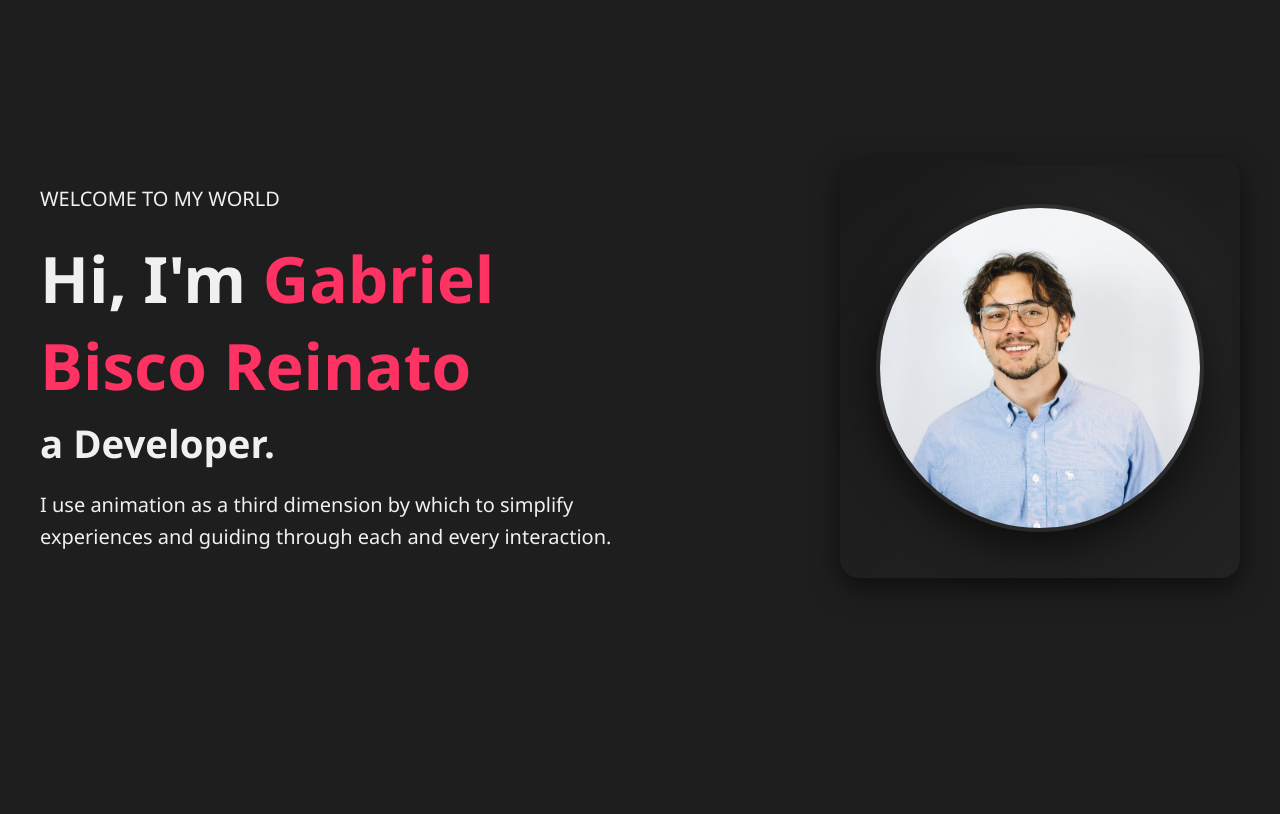
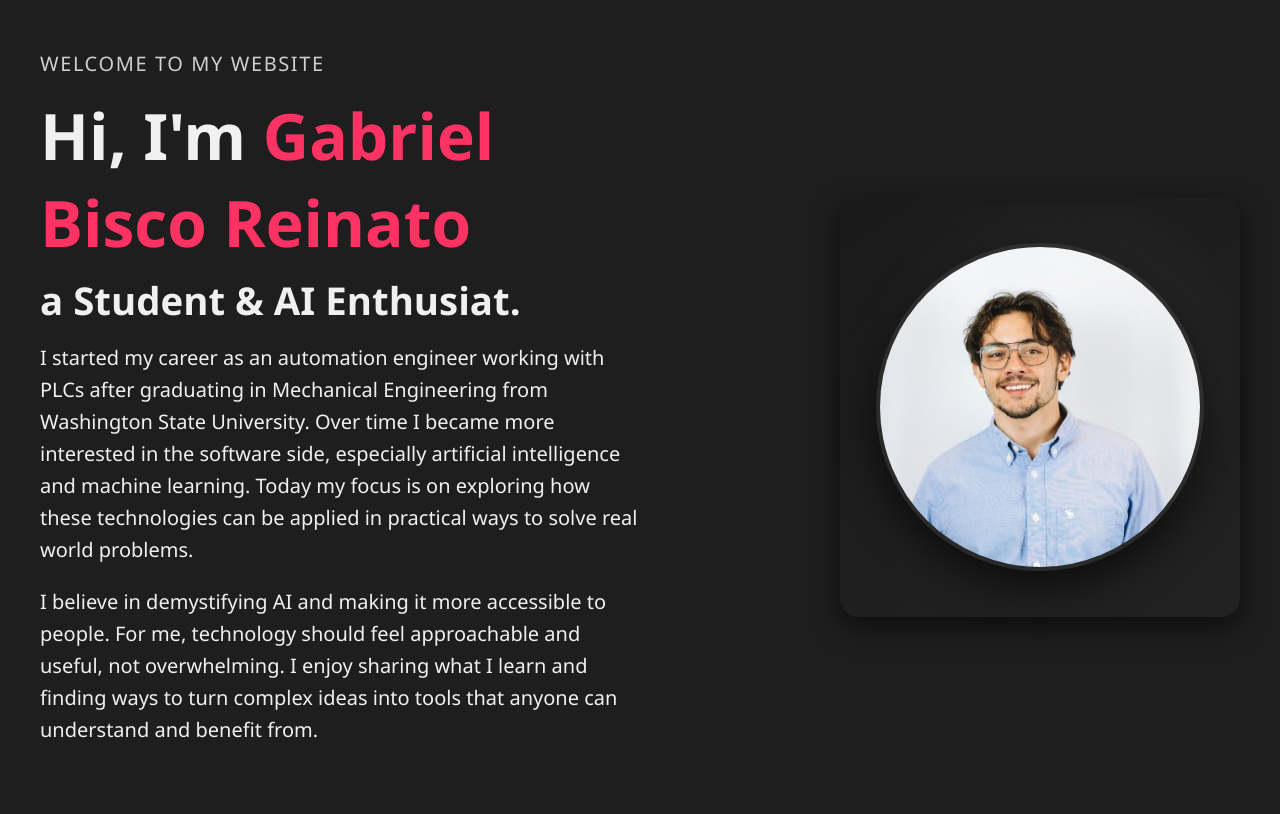
Before and after one commit to gbiscor1/jhu_software_concepts, a Flask app: page / in a window 1280 px wide. Shown: the part 54-868 px from the top of the page. Before the commit the page ends 636 px from the top, so only its background shows below. Run offline with Flask 3, Linux system fonts and the light colour scheme.

Commit message:
START OF COMMIT EDITMSG added readme text and comments to html templates added personal website project json and thumbnail image added screenshot pdf of website improved comments small patches to style.css replaced placeholder text END OF COMMIT EDITMSG

```diff
--- a/module_1/personal_website/app/__init__.py
+++ b/module_1/personal_website/app/__init__.py
@@ -6,6 +6,8 @@ from flask import Flask
 from .routes import bp
 
 def create_app():
+    # Initialize Flask app
     app = Flask(__name__, template_folder="templates", static_folder="static")
+    # Register blueprint
     app.register_blueprint(bp)
     return app
--- a/module_1/personal_website/app/data/projects/Resumate.json
+++ b/module_1/personal_website/app/data/projects/Resumate.json
@@ -1,12 +1,12 @@
 {
   "title": "RSUMATE",
-  "desc": "AI powered resume and cover letter tailoring!! BYOK GPT powered application companion for your browswer. Job scrapping, resume tailoring, and cover letter generation all in one place. HELP ME TEST IT ***PLEASE***: become a beta tester today!! Contact me for access.",
+  "desc": "Free AI powered resume and cover letter tailoring!! BYOK GPT powered application companion for your browswer. Job scrapping, resume tailoring, and cover letter generation all in one place. HELP ME TEST IT ***PLEASE***: become a beta tester today!! Contact me for access.",
   "image": "images/resumate.png",
   "order": 1,
   "links": [
     {
       "label": "Watch Demo",
-      "href": "https://github.com/gbisco/Shinkansen-Travel-Experience-Hackathon"
+      "href": "https://youtu.be/Y8KHyFbSjNI"
     }
   ]
 }
--- a/module_1/personal_website/app/data/projects/hackathon.json
+++ b/module_1/personal_website/app/data/projects/hackathon.json
@@ -2,7 +2,7 @@
   "title": "Shinkansen Travel Experience Hackathon",
   "desc": "Applied machine learning techniques to predict customer satisfaction on Shinkansen bullet trains. Explored multiple models; XGBoost achieved the highest accuracy.",
   "image": "images/hackathon-thumb.png",
-  "order": 2,
+  "order": 3,
   "links": [
     {
       "label": "GitHub",
--- a/module_1/personal_website/app/data/projects/mit_capstone.json
+++ b/module_1/personal_website/app/data/projects/mit_capstone.json
@@ -2,7 +2,7 @@
   "title": "Facial Emotion Recognition AI Model",
   "desc": "This project demonstrates the application of deep learning techniques for facial emotion recognition using transfer learning and custom CNNs. By leveraging pre-trained convolutional neural networks (CNNs) such as VGG16, ResNet50, and EfficientNet, the model are fine-tuned to classify emotions from facial images into predefined categories.",
   "image": "images/MIT-thumb.jpg",
-  "order": 3,
+  "order": 4,
   "links": [
     {
       "label": "GitHub",
--- a/module_1/personal_website/app/static/css/style.css
+++ b/module_1/personal_website/app/static/css/style.css
@@ -1,10 +1,12 @@
 /* style.css
    ----------
-   stylesheet for the website.
-   Defines layout, colors, typography, navbar, home, contact, and projects styling.
-   TODO: split into multiple CSS files if it gets too large.
+   Main stylesheet for my personal website.
+   Handles colors, layout, and styling for navbar, home, projects, and contact pages.
+   (Started with ChatGPT’s help, then patched and tweaked manually)
+   TODO: if this file grows too big, split into multiple CSS files based on website pages.
 */
-/* ****style css created with chat gpt then modified and patched***** */
+
+/* ---- Overall page look ---- */
 
 
 body {
@@ -14,14 +16,14 @@ body {
     color: #f0f0f0;
 }
 
-/* Container for all pages */
+/* ---- Shared page container ---- */
 .container {
     max-width: 1200px;
     margin: 0 auto;
     padding: 0 1rem;
 }
 
-/* NAVBAR */
+/* ---- Navbar ---- */
 .navbar {
     background-color: #111;
     padding: 1rem 0;
@@ -52,7 +54,7 @@ body {
     color: #fff;
 }
 
-/* HOME PAGE */
+/* Home page */
 .home-container {
     display: flex;
     flex-wrap: wrap;
@@ -84,19 +86,36 @@ body {
     line-height: 1.6;
 }
 
+/* Welcome message above name */
+.welcome_msg {
+  letter-spacing: 0.08em;
+  text-transform: uppercase;
+  color: #d0d0d0;
+  margin: 0 0 0.75rem;
+  font-size: clamp(0.85rem, 1.2vw, 1rem);
+}
+
+/* Bio paragraph */
+.bio {
+  margin-top: 1rem;
+  max-width: 56ch;
+}
+
 .highlight {
     color: #ff3264;
 }
 
+/* right side profile image card */
 .home-image {
     flex: 1;
     min-width: 250px;
     max-width: 400px;
 
     display: flex;
-    justify-content: center;   /* center the card in its column */
+    justify-content: center;
 }
 
+/* card behind portrait */
 .portrait {
     position: relative;
     width: clamp(280px, 40vw, 420px);
@@ -110,7 +129,7 @@ body {
     align-items: center;
 }
 
-/* soft inner glow / spotlight */
+/* soft spotlight effect inside card */
 .portrait::before {
     content: "";
     position: absolute;
@@ -135,14 +154,25 @@ body {
 }
 
 
-/* Contact + Projects Shared Section */
+/* Shared Section */
 .content-section {
+
     padding: 2rem 1rem;
     max-width: 800px;
     margin: 0 auto;
 }
 
-/* Responsive Adjustments */
+.contact a {
+  color: #ff3264;
+  text-decoration: none;
+}
+
+.contact a:hover {
+  color: #ff5c85;
+  text-decoration: underline;
+}
+
+/* ---- Responsive tweaks for mobile ---- */
 @media (max-width: 768px) {
     .home-container {
         flex-direction: column;
@@ -173,7 +203,7 @@ body {
     display: flex;
     flex-direction: column;
     align-items: center;
-    gap: 40px;              /* increase vertical space between cards */
+    gap: 40px;
 }
 
 .project-card {
@@ -187,11 +217,11 @@ body {
     flex-direction: column;
     align-items: center;
 
-    /* soft shadow */
     box-shadow: 0 10px 28px rgba(0,0,0,0.55);
     position: relative;
 }
 
+/* soft glow overlay for project cards */
 .project-card::before {
     content: "";
     position: absolute;
@@ -205,14 +235,14 @@ body {
     pointer-events: none;
 }
 
-
+/* project image */
 .project-image {
     width: 100%;
-    height: auto;              /* let it keep aspect ratio */
+    height: auto;
     object-fit: cover;
 }
 
-
+/* project text body */
 .project-body {
     padding: 14px;
 }
--- a/module_1/personal_website/app/templates/_project_card.html
+++ b/module_1/personal_website/app/templates/_project_card.html
@@ -1,3 +1,4 @@
+<!--- Snap-in project card for the grid -->
 <article class="project-card">
   <img class="project-image"
        src="{{ url_for('static', filename=project.image) }}"
--- a/module_1/personal_website/app/templates/base.html
+++ b/module_1/personal_website/app/templates/base.html
@@ -1,3 +1,4 @@
+<!--- Base template --->
 <!DOCTYPE html>
 <html lang="en">
 <head>
--- a/module_1/personal_website/app/templates/contact.html
+++ b/module_1/personal_website/app/templates/contact.html
@@ -1,3 +1,4 @@
+<!--- Extension of base.html template--->
 {% extends 'base.html' %}
 {% block title %}Contact{% endblock %}
 
--- a/module_1/personal_website/app/templates/home.html
+++ b/module_1/personal_website/app/templates/home.html
@@ -1,3 +1,4 @@
+<!--- Extension of base.html template--->
 {% extends 'base.html' %}
 {% block title %}Home{% endblock %}
 
@@ -5,11 +6,19 @@
 <div class="container">
     <section class="home-container">
         <div class="home-text">
-            <p>WELCOME TO MY WORLD</p>
+            <p class="welcome_msg">WELCOME TO MY WEBSITE</p>
             <h1>Hi, I'm <span class="highlight">Gabriel Bisco Reinato</span></h1>
-            <h2>a <strong>Developer</strong>.</h2>
+            <h2>a <strong>Student & AI Enthusiat</strong>.</h2>
+
             <p class="bio">
-                I use animation as a third dimension by which to simplify experiences and guiding through each and every interaction.
+                I started my career as an automation engineer working with PLCs after graduating in Mechanical Engineering from Washington State University.
+                Over time I became more interested in the software side, especially artificial intelligence and machine learning.
+                Today my focus is on exploring how these technologies can be applied in practical ways to solve real world problems.
+            </p>
+            <p class="bio">
+                I believe in demystifying AI and making it more accessible to people.
+                For me, technology should feel approachable and useful, not overwhelming.
+                I enjoy sharing what I learn and finding ways to turn complex ideas into tools that anyone can understand and benefit from.
             </p>
         </div>
 
--- a/module_1/personal_website/app/templates/projects.html
+++ b/module_1/personal_website/app/templates/projects.html
@@ -1,6 +1,12 @@
+<!--- Extension of base.html template--->
 {% extends "base.html" %}
 {% block title %}Projects{% endblock %}
 {% block content %}
+<!-- Projects Page
+     ----------------
+     This page shows my work as a grid of cards.
+     Each card has an image, title, short description, and links/buttons. --->
+
 <section class="projects">
   <h1>Projects</h1>
   <div class="projects-grid">
```
Also changed, not shown: module_1/personal_website/app/data/projects/personal_website.json (added, +12 -0 lines), module_1/personal_website/app/routes.py (+4 -3 lines), module_1/personal_website/README.txt, module_1/personal_website/app/static/images/website-thumb.jpg (added), 1 other file.
